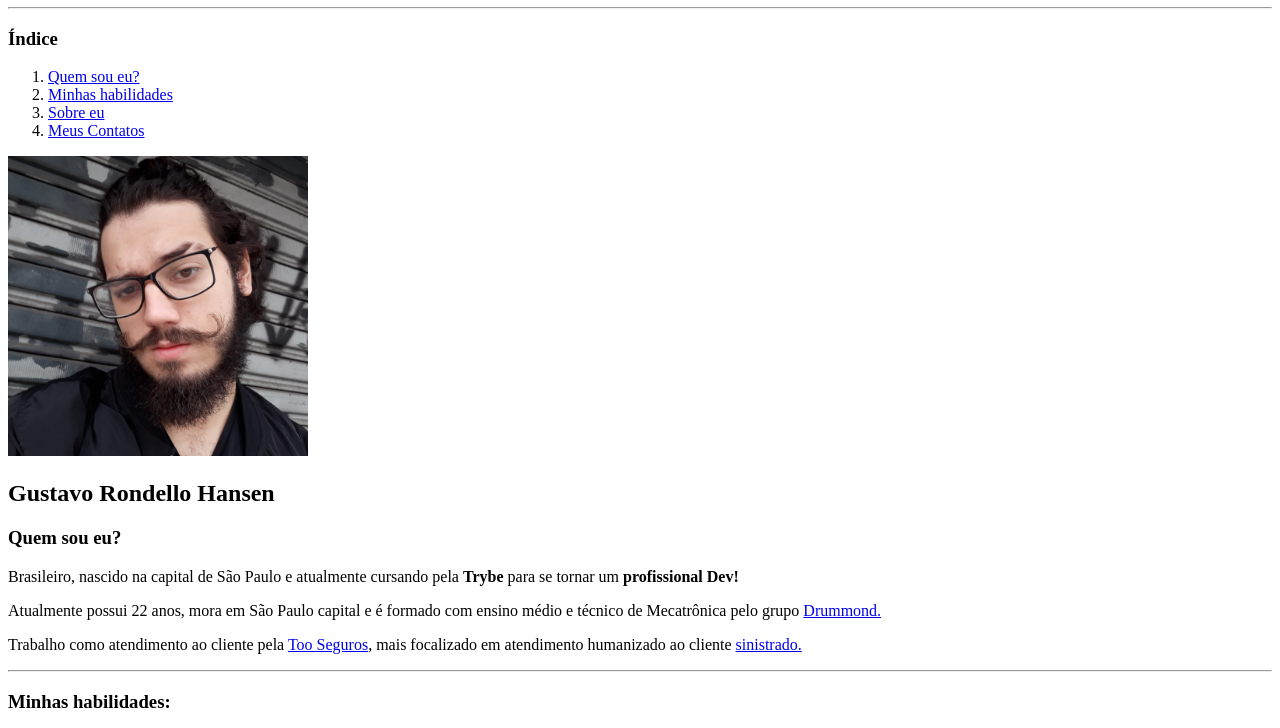
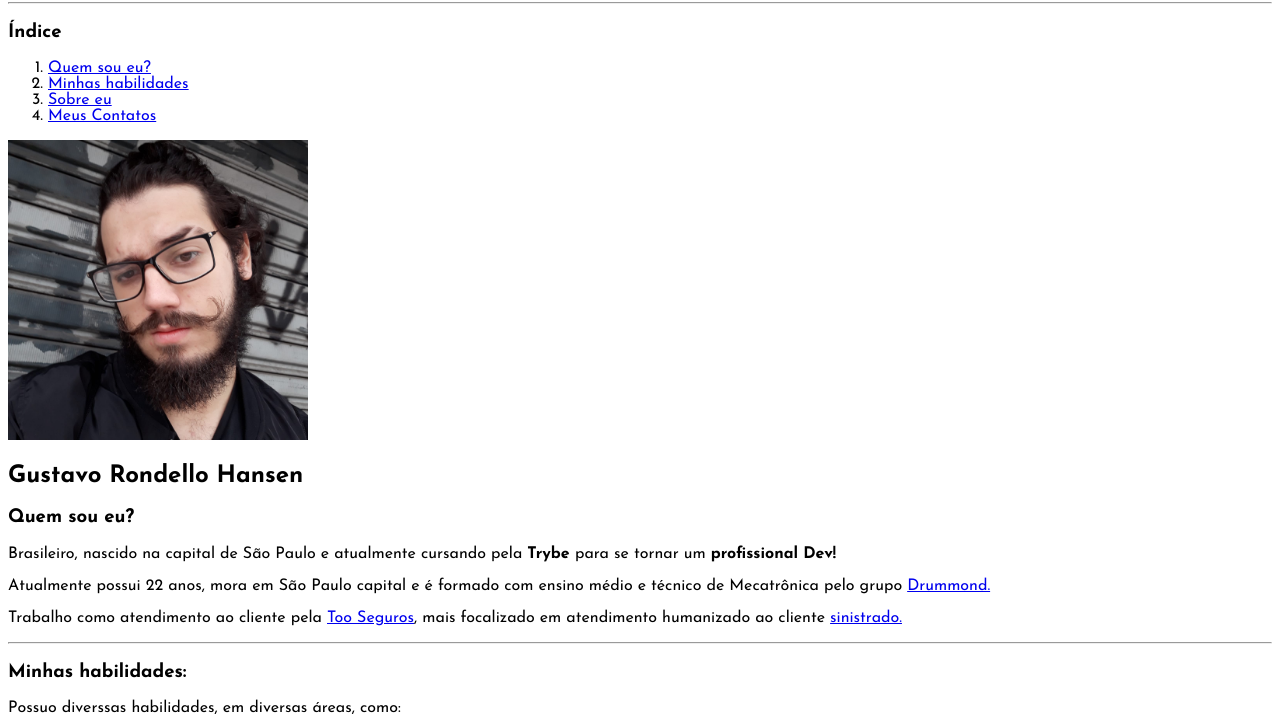
Before and after one commit to GusRondello/gusrondello.github.io, a plain HTML site: page index.html in a window 1280 px wide. Shown: the part 73-801 px from the top of the page. Drawn offline with Linux system fonts and the light colour scheme.

Commit message:
Atualização da Fonte

```diff
--- a/index.html
+++ b/index.html
@@ -5,6 +5,14 @@
     <meta http-equiv="X-UA-Compatible" content="IE=edge">
     <meta name="viewport" content="width=device-width, initial-scale=1.0">
     <title>Portifólio Web | Gustavo Rondello</title>
+    <style>
+       body{
+        font-family: 'Josefin Sans', sans-serif;
+       }
+    </style>
+    <link rel="preconnect" href="https://fonts.googleapis.com">
+    <link rel="preconnect" href="https://fonts.gstatic.com" crossorigin>
+    <link href="https://fonts.googleapis.com/css2?family=Josefin+Sans:ital,wght@0,100;0,200;0,300;0,400;0,500;0,600;0,700;1,100;1,200;1,300;1,400;1,500;1,600;1,700&display=swap" rel="stylesheet">
 </head>
 <body>
     <h1>Portifólio Web de Gustavo Rondello Hansen</h1>
```
